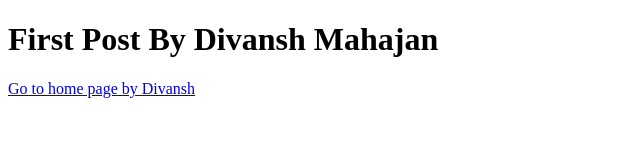
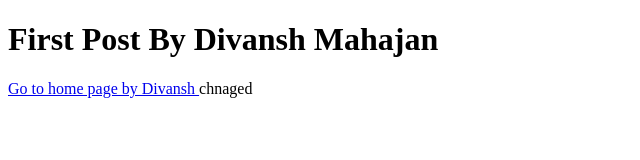
Before and after one commit to DIVANSHMAHAJAN/nextjs, a Next.js app: page /posts/first-post in a window 1280 px wide. Shown: the top 160 px of the page, without its empty margins (0-640 px from the left). Built offline with nearby package versions, Linux system fonts and the light colour scheme.

Commit message:
Update first-post.js

```diff
--- a/pages/posts/first-post.js
+++ b/pages/posts/first-post.js
@@ -5,6 +5,7 @@ export default function FirstPost() {
   <h1>First Post By Divansh Mahajan</h1>
 
   <a href="/">Go to home page by Divansh </a>
+  chnaged
 
   </>
 )
```
